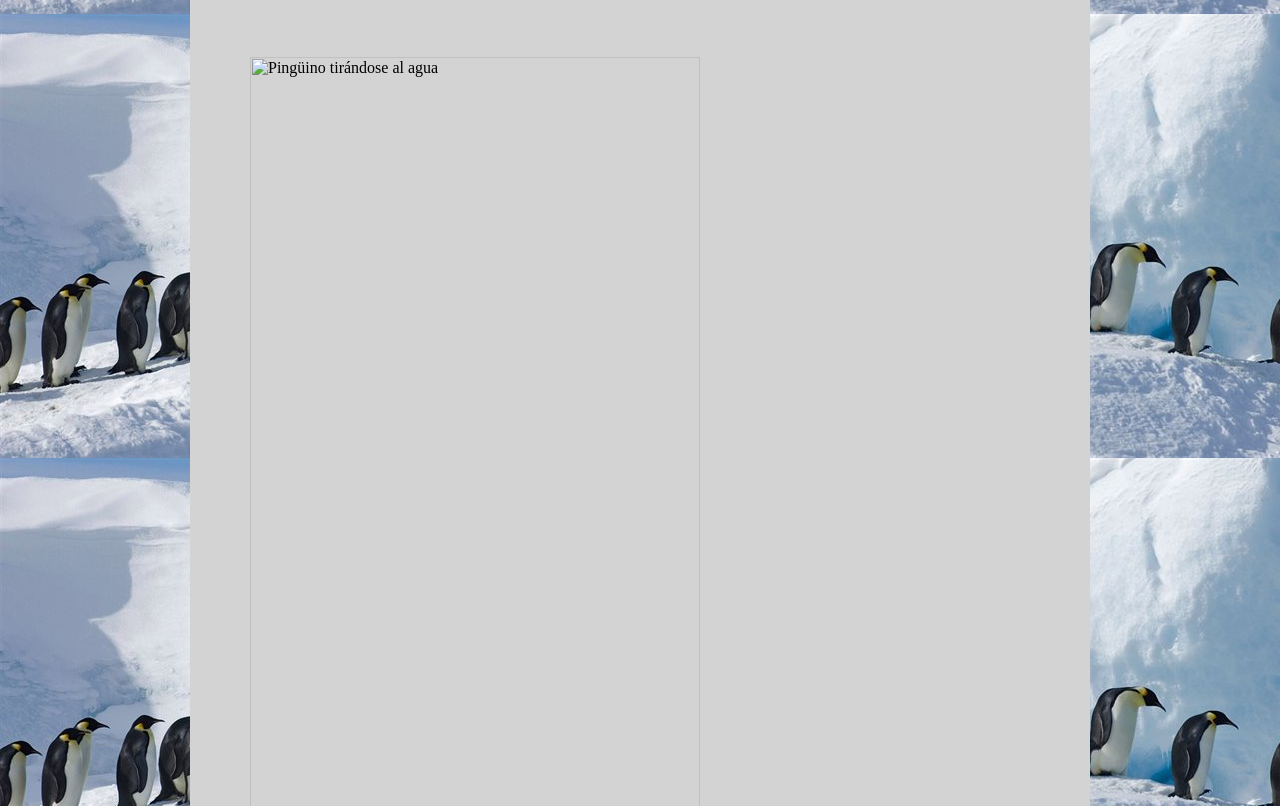
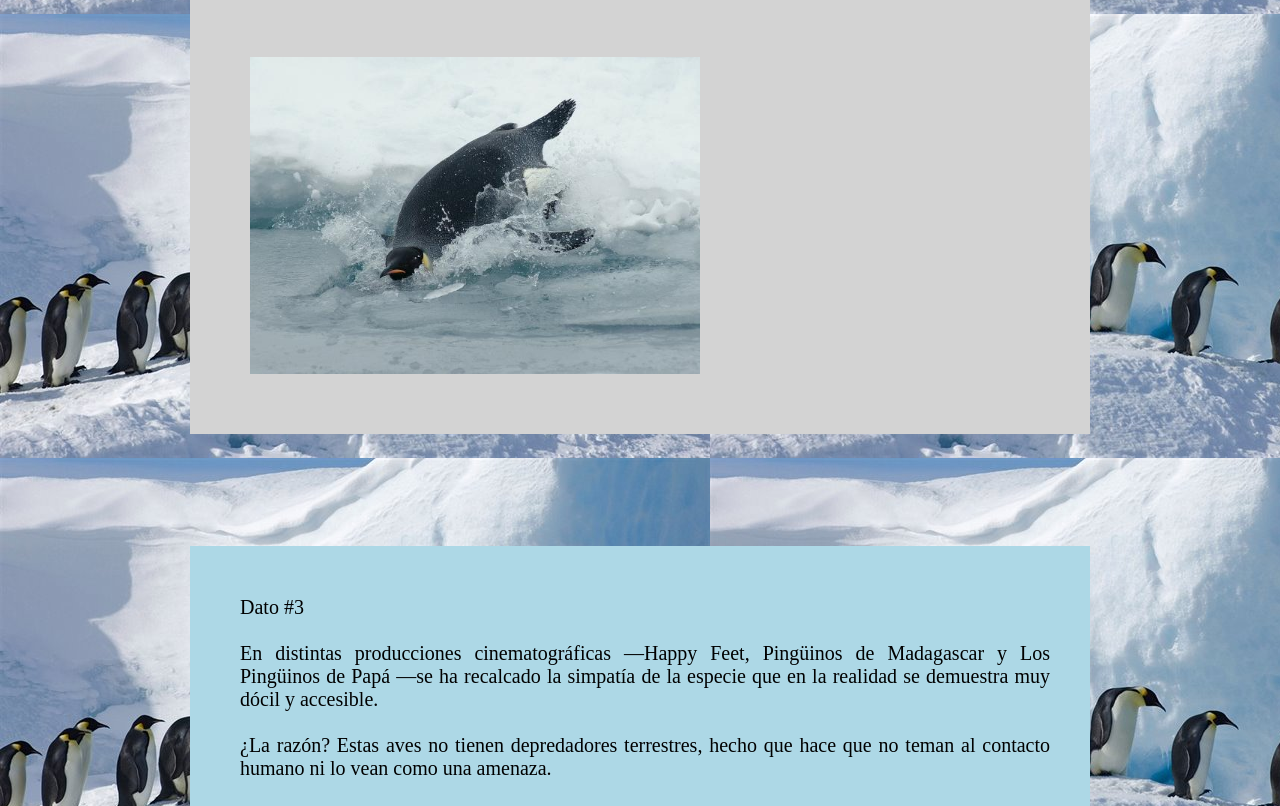
Before and after one commit to kta2804/pinguinos, a plain HTML site: page Pinguinos.html in a window 1280 px wide. Shown: the part 1318-2124 px from the top of the page. Drawn offline with Linux system fonts and the light colour scheme.

Commit message:
Update Pinguinos.html

```diff
--- a/Pinguinos.html
+++ b/Pinguinos.html
@@ -53,7 +53,7 @@ Los pingüinos perdieron la capacidad de volar hace miles de años,
  y no pueden nadar hacia atrás.<br><br>
  </section>
  <section class="imagen">
- <img class="nat" src="imagen/vuelan.jpg" height="600px" alt="Pingüino tirándose al agua"></img>
+ <img class="nat" src="vuelan.jpg" height="600px" alt="Pingüino tirándose al agua"></img>
 </section>
 </section>
 <br><br><br><br>
```
